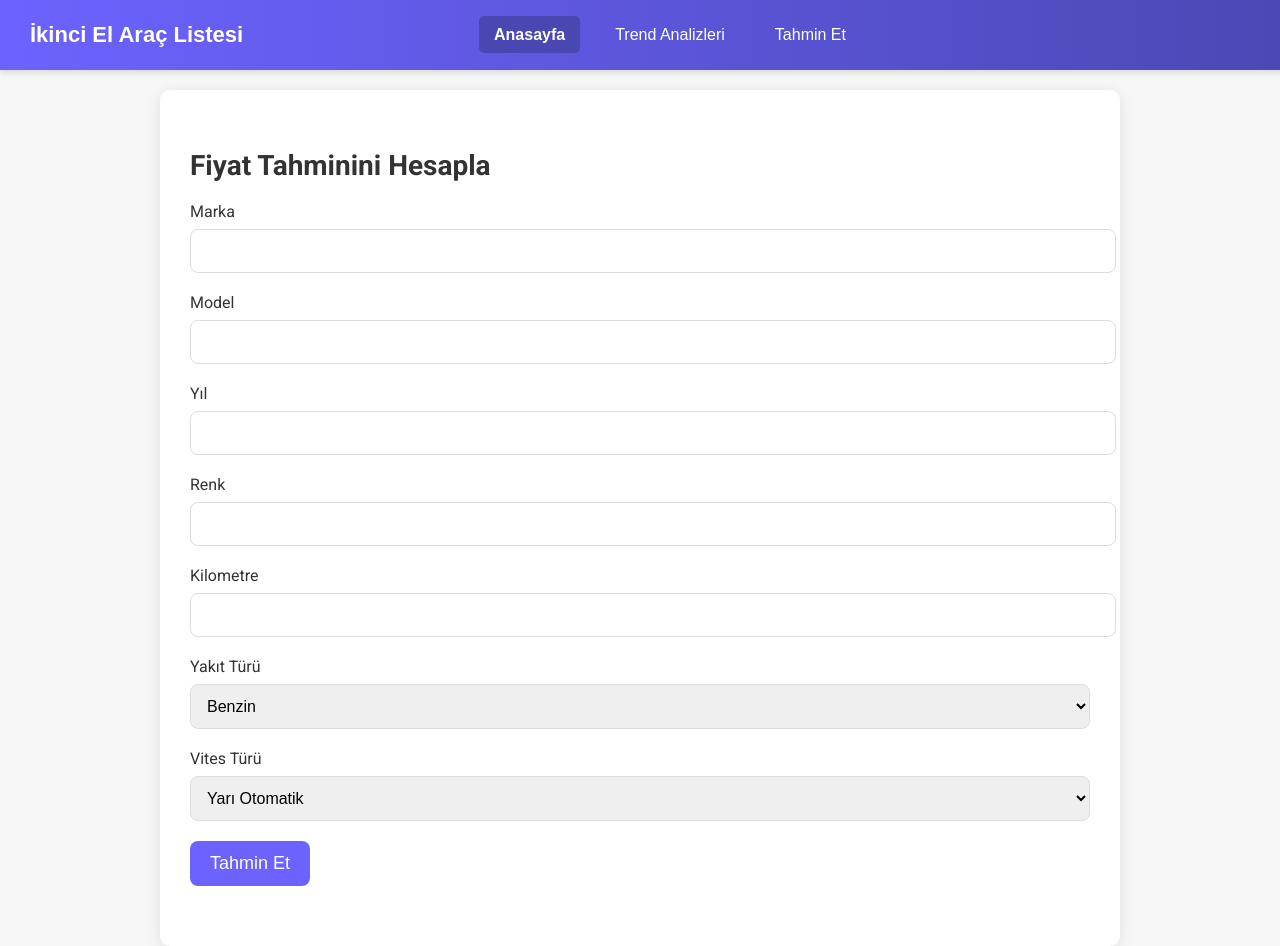
After one commit to birgulyuksel/DjangoProjem, a Django app: template projefinal/car_project/cars/templates/cars/predict.html in a window 1280 px wide. The commit adds this page. Run offline with Django 3.2, Linux system fonts and the light colour scheme; the template is opened without the code that fills it, so the values that code supplies are empty.

Commit message:
tahminmodelieklendi

```diff
--- /dev/null
+++ b/projefinal/car_project/cars/templates/cars/predict.html
@@ -0,0 +1,277 @@
+<!DOCTYPE html>
+<html lang="tr">
+<head>
+    <meta charset="UTF-8">
+    <meta name="viewport" content="width=device-width, initial-scale=1.0">
+    <link rel="stylesheet" href="https://cdnjs.cloudflare.com/ajax/libs/font-awesome/5.15.4/css/all.min.css">
+    <link href="https://fonts.googleapis.com/css2?family=Roboto:wght@400;700&display=swap" rel="stylesheet">
+    <title>Fiyat Tahmini</title>
+    <link rel="stylesheet" href="styles.css">
+    <style>
+        body {
+            margin: 0;
+            padding: 0;
+            font-family: 'Roboto', sans-serif;
+            background-color: #f7f7f7;
+        }
+
+/* Navbar Ayarları */
+.navbar {
+    position: fixed;
+    top: 0;
+    left: 0;
+    width: 100%;
+    height: 70px;
+    background: linear-gradient(90deg, #6c63ff, #4b47b2);
+    color: #fff;
+    display: flex;
+    align-items: center;
+    justify-content: center;
+    padding: 0 30px;
+    z-index: 1000;
+    box-shadow: 0 4px 6px rgba(0, 0, 0, 0.1);
+    font-family: 'Arial', sans-serif;
+}
+
+.navbar .logo {
+    font-size: 22px;
+    font-weight: bold;
+    position: absolute; left: 30px;
+}
+
+.navbar ul {
+    list-style: none;
+    display: flex;
+    gap: 20px;
+    padding: 0;
+    margin: 0;
+}
+
+.navbar ul li a {
+    color: #fff;
+    text-decoration: none;
+    font-size: 16px;
+    transition: all 0.3s ease;
+    padding: 10px 15px;
+    border-radius: 5px;
+}
+
+.navbar ul li a:hover {
+    background: rgba(255, 255, 255, 0.2);
+}
+
+.navbar ul li a.active {
+    background: #4b47b2;
+    font-weight: bold;
+}
+
+        .trend-section {
+            margin-top: 90px;
+            padding: 30px;
+            background-color: #fff;
+            border-radius: 10px;
+            box-shadow: 0 3px 15px rgba(0, 0, 0, 0.1);
+            max-width: 1200px;
+            margin-left: auto;
+            margin-right: auto;
+        }
+
+        .trend-section h1 {
+            font-size: 32px;
+            color: #333;
+            margin-bottom: 20px;
+        }
+
+        .table-container {
+            background-color: #fff;
+            border-radius: 10px;
+            box-shadow: 0 3px 10px rgba(0, 0, 0, 0.1);
+            padding: 20px;
+            margin-bottom: 30px;
+        }
+
+        table {
+            width: 100%;
+            border-collapse: collapse;
+            font-size: 14px;
+        }
+
+        th, td {
+            padding: 12px;
+            text-align: left;
+            border-bottom: 1px solid #ddd;
+        }
+
+        th {
+            background: #6c63ff;
+            color: #fff;
+            font-size: 16px;
+        }
+
+        tr:nth-child(even) {
+            background-color: #f9f9f9;
+        }
+
+        tr:hover {
+            background-color: #f1f1f1;
+        }
+
+@media (max-width: 768px) {
+            .navbar {
+                flex-direction: column;
+                height: auto;
+                padding: 15px;
+            }
+            .navbar ul {
+                flex-direction: column;
+                align-items: flex-start;
+                gap: 10px;
+            }
+        }
+        .predict-section {
+            margin-top: 90px;
+            padding: 40px 30px;
+            background-color: #fff;
+            border-radius: 10px;
+            box-shadow: 0 3px 15px rgba(0, 0, 0, 0.1);
+            max-width: 900px;
+            margin-left: auto;
+            margin-right: auto;
+        }
+
+        .predict-section h1 {
+            font-size: 28px;
+            color: #333;
+            margin-bottom: 20px;
+        }
+
+        .form-group {
+            margin-bottom: 20px;
+        }
+
+        .form-group label {
+            font-size: 16px;
+            color: #333;
+        }
+
+        .form-group input, .form-group select {
+            width: 100%;
+            padding: 12px;
+            border-radius: 8px;
+            border: 1px solid #ddd;
+            font-size: 16px;
+            margin-top: 8px;
+            transition: border 0.3s ease;
+        }
+
+        .form-group input:focus, .form-group select:focus {
+            border-color: #6c63ff;
+        }
+
+        .form-group button {
+            background-color: #6c63ff;
+            color: #fff;
+            padding: 12px 20px;
+            font-size: 18px;
+            border: none;
+            border-radius: 8px;
+            cursor: pointer;
+            transition: background-color 0.3s ease;
+        }
+
+        .form-group button:hover {
+            background-color: #4b47b2;
+        }
+
+        .prediction-result {
+            margin-top: 30px;
+            background-color: #e6e6e6;
+            padding: 20px;
+            border-radius: 8px;
+            font-size: 18px;
+            font-weight: bold;
+            color: #333;
+        }
+
+        @media (max-width: 768px) {
+            .navbar {
+                flex-direction: column;
+                height: auto;
+                padding: 15px;
+            }
+            .navbar ul {
+                flex-direction: column;
+                align-items: flex-start;
+                gap: 10px;
+            }
+            .predict-section {
+                width: 100%;
+                padding: 30px 20px;
+            }
+        }
+    </style>
+</head>
+<body>
+    <nav class="navbar">
+        <div class="logo">İkinci El Araç Listesi</div>
+        <ul>
+            <li><a href="http://127.0.0.1:8000/" class="active">Anasayfa</a></li>
+            <li><a href="{% url 'trend_analysis' %}">Trend Analizleri</a></li>
+            <li><a href="{% url 'predict_price' %}">Tahmin Et</a></li>
+        </ul>
+    </nav>
+
+    <div class="predict-section">
+        <h1>Fiyat Tahminini Hesapla</h1>
+        <form method="POST">
+            {% csrf_token %}
+            <div class="form-group">
+                <label for="marka">Marka</label>
+                <input type="text" id="marka" name="marka" required>
+            </div>
+            <div class="form-group">
+                <label for="model">Model</label>
+                <input type="text" id="model" name="model" required>
+            </div>
+            <div class="form-group">
+                <label for="yil">Yıl</label>
+                <input type="number" id="yil" name="yil" required>
+            </div>
+            <div class="form-group">
+                <label for="renk">Renk</label>
+                <input type="text" id="renk" name="renk" required>
+            </div>
+            <div class="form-group">
+                <label for="km">Kilometre</label>
+                <input type="number" id="km" name="km" required>
+            </div>
+            <div class="form-group">
+                <label for="yakit">Yakıt Türü</label>
+                <select id="yakit" name="yakit" required>
+                    <option value="Benzin">Benzin</option>
+                    <option value="Dizel">Dizel</option>
+                    <option value="Elektrik">Elektrik</option>
+                    <option value="LPG & Benzin">LPG & Benzin</option>
+                </select>
+            </div>
+            <div class="form-group">
+                <label for="vites">Vites Türü</label>
+                <select id="vites" name="vites" required>
+                    <option value="Yarı Otomatik">Yarı Otomatik</option>
+                    <option value="Otomatik">Otomatik</option>
+                    <option value="Manuel">Manuel</option>
+                </select>
+            </div>
+            <div class="form-group">
+                <button type="submit">Tahmin Et</button>
+            </div>
+        </form>
+
+        {% if prediction %}
+            <div class="prediction-result">
+                <p>Tahmin Edilen Fiyat: <strong>{{ prediction }} TL</strong></p>
+            </div>
+        {% endif %}
+    </div>
+</body>
+</html>
--- a/projefinal/car_project/cars/urls.py
+++ b/projefinal/car_project/cars/urls.py
@@ -3,6 +3,7 @@ from . import views
 
 urlpatterns = [
     path('', views.home, name='home'),
+    path('predict/', views.predict_price, name='predict_price'),
     path('get-models/', views.get_models, name='get_models'),
     path('fetch-data/', views.fetch_data, name='fetch_data'),
     path('trend-analysis/', views.trend_analysis, name='trend_analysis'),
```
Also changed, not shown: projefinal/car_project/car_project/price_prediction.py (added, +22 -0 lines), projefinal/car_project/cars/templates/cars/home.html (+27 -23 lines), projefinal/car_project/cars/templates/cars/trend_analysis.html (+56 -42 lines), projefinal/car_project/cars/training.py (added, +41 -0 lines), projefinal/car_project/cars/views.py (+54 -0 lines), 5 other files.
